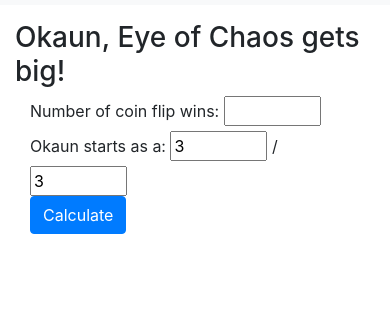
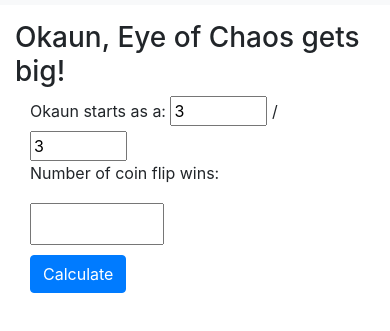
Before and after one commit to FrankSerra/MTGWidgets, a plain HTML site: page okaun.html in a window 390 px wide. Shown: the part 51-382 px from the top of the page. Drawn offline with Linux system fonts and the light colour scheme.

Commit message:
Improved Okaun mobile syling.

```diff
--- a/okaun.html
+++ b/okaun.html
@@ -5,6 +5,7 @@
     <meta name="viewport" content="width=device-width, initial-scale=1, shrink-to-fit=no">
 
     <link rel="stylesheet" href="style/bootstrap.min.css" />
+	<link rel="stylesheet" href="style/okaun.css" />
 	<link rel="shortcut icon" type="image/x-icon" href="favicon.ico">
 
 	<title>Okaun's Power</title>
@@ -17,11 +18,12 @@
 	<div class="container mt-3">
 		<h3>Okaun, Eye of Chaos gets big!</h3>
 		<div class="container mt-2">
-			<label for="number">Number of coin flip wins:</label>
-			<input type="number" ID="number" min="0" max="999" />
-			<br />
 			<label for="power">Okaun starts as a:</label>
 			<input type="number" ID="power" min="0" max="999" value="3" /> / <input type="number" ID="toughness" min="1" max="999" value="3" />
+			<br />
+			<label for="number">Number of coin flip wins:</label>
+			<br class="desktop-hide" />
+			<input type="number" ID="number" min="0" max="999" />
 			<br />
 			<input type="button" class="btn btn-primary" onclick="okaun_calculate()" value="Calculate" />
 		</div>
--- /dev/null
+++ b/style/okaun.css
@@ -0,0 +1,18 @@
+@media only screen {
+    /*Mobile*/
+    @media (max-width: 767px) {
+        input#number {
+            font-size: 150%;
+            margin-top: 10px;
+            margin-bottom: 10px;
+            display: inline;
+        }
+    }
+
+    /*Desktop*/
+    @media (min-width: 768px) {
+        .desktop-hide {
+            display: none;
+        }
+    }
+}
--- a/style/storm.css
+++ b/style/storm.css
@@ -5,12 +5,14 @@ span.mana-amount {
 }
 
 @media only screen {
+    /*Mobile*/
     @media (max-width: 767px) {
         img {
             width: 64px;
         }
     }
 
+    /*Desktop*/
     @media (min-width: 768px) {
         img {
             width: 96px;
```
